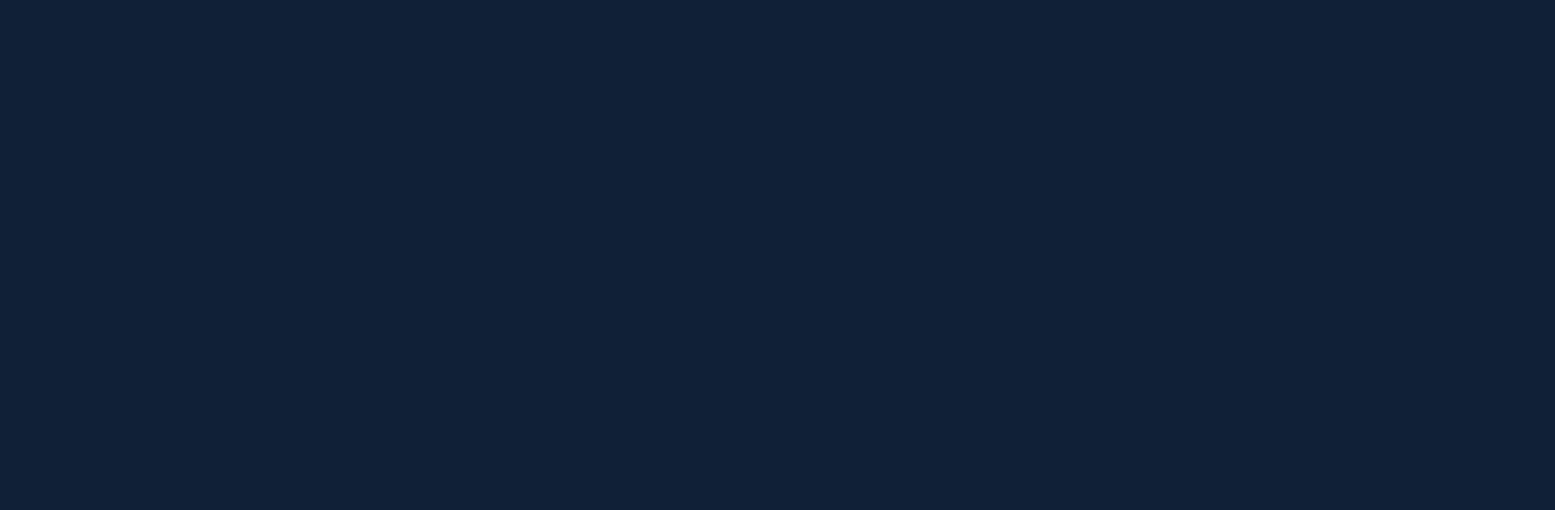
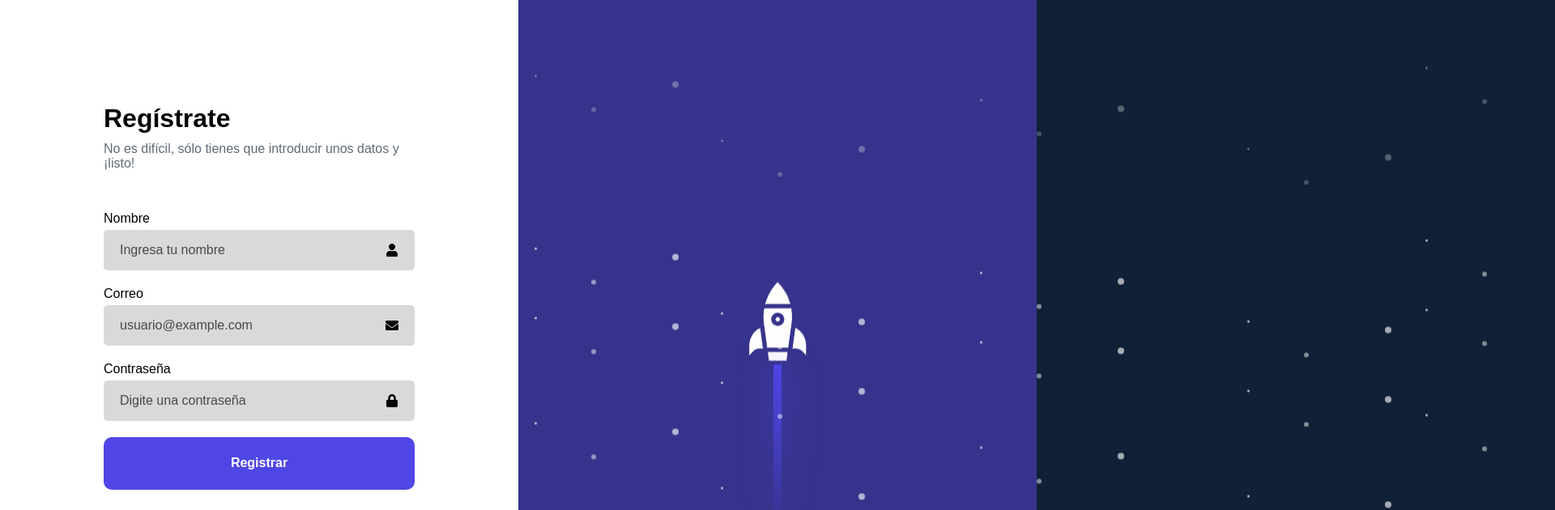
Before and after one commit to Felipemolina24/Taller-final-software-2, a React (Create React App) app in the folder chat/: page /register in a window 1280 px wide. Before the commit this address had no page. Shown: the top 630 px of the page at 81% size, 1920 px wide, since content can reach past the window. Built offline with nearby package versions, Linux system fonts and the light colour scheme.

Commit message:
validacion de datos

```diff
--- a/chat/package.json
+++ b/chat/package.json
@@ -10,6 +10,7 @@
     "react": "^18.2.0",
     "react-dom": "^18.2.0",
     "react-hook-form": "^7.51.0",
+    "react-icons": "^5.0.1",
     "react-router-dom": "^6.22.2",
     "react-scripts": "5.0.1",
     "web-vitals": "^2.1.4"
--- a/chat/src/App.js
+++ b/chat/src/App.js
@@ -12,7 +12,7 @@ function App() {
 
         <Routes>
           <Route path="/" element={<Login />} />
-          <Route path="/" element={<Register />} />
+          <Route path="/register" element={<Register />} />
           <Route path="/dashboard" element={<Dashboard />} />
         </Routes>
 
--- a/chat/src/api/auth.js
+++ b/chat/src/api/auth.js
@@ -3,3 +3,5 @@ import axios from "axios";
 const API_URL = "http://localhost:4000/api"
 
 export const loginRequest = (user) => axios.post(`${API_URL}/login`, user);
+
+export const registerRequest = (user) => axios.post(`${API_URL}/register`, user)
--- a/chat/src/context/AuthContext.jsx
+++ b/chat/src/context/AuthContext.jsx
@@ -1,5 +1,5 @@
 import { createContext, useState, useContext } from "react";
-import { loginRequest } from '../api/auth.js'
+import { loginRequest, registerRequest } from '../api/auth.js'
 //funcion para crear el contexto
 export const AuthContext = createContext();
 
@@ -22,20 +22,28 @@ export const AuthProvider = ({ children }) => {
     const login = async (user) => {
         try {
             const res = await loginRequest(user)
-            console.log(res.data);
             setUser(res.data)
             setIsAuthenticated(true)
         } catch (error) {
-            console.log(error);
             setError(error.response.data)
         }
 
     }
 
+    const registerUser = async (user) => {
+        try {
+            const res = await registerRequest(user)
+            setUser(res.data)
+            setIsAuthenticated(true)
+        } catch (error) {
+            setError(error.response.data)
+        }
+    }
+
 
 
     return (
-        <AuthContext.Provider value={{ user, login, isAuthenticated, error }}>
+        <AuthContext.Provider value={{ user, login, isAuthenticated, error, registerUser }}>
             {children}
         </AuthContext.Provider>
     )
--- a/chat/src/pages/login/login.css
+++ b/chat/src/pages/login/login.css
@@ -88,6 +88,7 @@
 }
 
 .checkbox-container {
+    padding: 5px;
     width: 100%;
     display: flex;
     flex-direction: row;
--- a/chat/src/pages/login/login.jsx
+++ b/chat/src/pages/login/login.jsx
@@ -2,7 +2,7 @@ import React, { useEffect } from 'react';
 import "./login.css";
 import { useForm } from 'react-hook-form'
 import { useAuth } from '../../context/AuthContext';
-import { useNavigate } from 'react-router-dom';
+import { useNavigate, Link } from 'react-router-dom';
 import { FaUser, FaLock } from "react-icons/fa";
 import Animated from "./animation/animated";
 
@@ -39,10 +39,13 @@ export default function Login() {
                     </p>
                     <div className="container-align">
                         <div className="inputs-container">
-                            <p>Correo</p>
+                            <p  >Correo</p>
                             <div className="input-box">
-                                <input type="text" {...register("email", {required: true})} placeholder="usuario@example.com" />
+                                <input type="text" {...register("email", { required: true })} placeholder="usuario@example.com" />
                                 <FaUser className="icon" />
+                                {errors.email && (
+                                    <p style={{ color: 'red' }} > El correo es obligatorio </p>
+                                )}
                             </div>
                         </div>
                         <div className="inputs-container">
@@ -51,14 +54,21 @@ export default function Login() {
                                 <a href="#" className="forms-links">
                                     Olvidaste tu contraseña?
                                 </a>
+
                             </div>
                             <div className="input-box">
                                 <input
                                     type="password"
-                                    {...register("password", {required: true})}
-                                    placeholder="Debe tener por lo menos 6 caracteres"
+                                    {...register("password", { required: true })}
+                                    placeholder="Digite su contraseña"
                                 />
                                 <FaLock className="icon" />
+                                    {
+                                        errors.password && (
+                                            <p style={{ color: 'red', padding: '5px' }}> La contraseña es obligatoria </p>
+                                        )
+                                    }
+
                             </div>
                         </div>
                         <div className="checkbox-container">
@@ -73,20 +83,20 @@ export default function Login() {
                         <button type="submit" id="login-btn">
                             Iniciar sesión
                         </button>
+
                         {
                             error.map((err, index) => (
-                                <div key={index}>
-                                    <span style={{ color: 'red' }}>{err}</span>
+                                <div key={index} >
+                                    <span style={{ color: 'red', fontWeight: 'semibold' }}>{err}</span>
                                 </div>
                             ))
                         }
+
                     </div>
 
                     <p style={{ textAlign: "center", width: "100%" }}>
                         No estas registrado?{" "}
-                        <a href="#" className="forms-links">
-                            Registrar
-                        </a>
+                        <Link to="/register" className="forms-links"> Registrar </Link>
                     </p>
                 </form>
             </div>
--- a/chat/src/pages/register/register.css
+++ b/chat/src/pages/register/register.css
@@ -75,7 +75,7 @@
 .input-box input {
     width: 100%;
     height: 100%;
-    background-color: #f3f4f6;
+    background-color: #dad9d9;
     border: none;
     border-radius: 5px;
     font-size: 16px;
@@ -84,7 +84,7 @@
 }
 
 .input-box input::placeholder {
-    color: #000000;
+    color: #484848;
 }
 
 .checkbox-container {
--- a/chat/src/pages/register/register.jsx
+++ b/chat/src/pages/register/register.jsx
@@ -2,13 +2,15 @@ import React, { useEffect } from 'react';
 import "./register.css";
 import { useForm } from 'react-hook-form'
 import { useAuth } from '../../context/AuthContext';
-import { useNavigate } from 'react-router-dom';
-import { FaUser, FaLock } from "react-icons/fa";
+import { useNavigate, Link } from 'react-router-dom';
+import { FaUser, FaLock, FaEnvelope } from "react-icons/fa";
 import AnimatedR from "./animationR/animatedR";
 
 export default function Register() {
     const { register, handleSubmit, formState: { errors } } = useForm();
-    const { register: registerUser, isAuthenticated, error } = useAuth();
+
+    const { registerUser, isAuthenticated, error } = useAuth();
+
     const navigate = useNavigate();
 
     useEffect(() => {
@@ -18,12 +20,7 @@ export default function Register() {
     });
 
     const onSubmit = handleSubmit(async (values) => {
-        try {
-            await registerUser(values);
-            navigate("/dashboard"); // Redirige al usuario a la página de inicio después del registro
-        } catch (error) {
-            console.error("Error en el registro:", error);
-        }
+        await registerUser(values);
     });
 
     return (
@@ -31,37 +28,61 @@ export default function Register() {
             <div className="wrapper-basic wrapper-left">
                 <form onSubmit={onSubmit} className="form">
                     <h3 className="title-register">Regístrate</h3>
+                    <p className="subtext-register">
+                        No es difícil, sólo tienes que introducir unos datos y ¡listo!
+                    </p>
                     <div className="container-align">
+                        <div className="inputs-container">
+                            <p>Nombre</p>
+                            <div className="input-box">
+                                <input type="text" {...register("usuario", { required: true })} placeholder="Ingresa tu nombre" />
+                                <FaUser className="icon" />
+                                {
+                                    errors.usuario && (
+                                        <p style={{ color: 'red' }} > El nombre es obligatorio </p>
+                                    )
+                                }
+                            </div>
+                        </div>
                         <div className="inputs-container">
                             <p>Correo</p>
                             <div className="input-box">
                                 <input type="text" {...register("email", { required: true })} placeholder="usuario@example.com" />
-                                <FaUser className="icon" />
+                                <FaEnvelope className="icon" />
+                                {
+                                    errors.email && (
+                                        <p style={{ color: 'red' }} > El correo es obligatorio </p>
+                                    )
+                                }
                             </div>
                         </div>
                         <div className="inputs-container">
                             <p>Contraseña</p>
                             <div className="input-box">
-                                <input type="password" {...register("password", { required: true })} placeholder="Debe tener por lo menos 6 caracteres" />
+                                <input type="password" {...register("password", { required: true })} placeholder="Digite una contraseña" />
                                 <FaLock className="icon" />
-                            </div>
-                        </div>
-                        <div className="inputs-container">
-                            <p>Confirmar Contraseña</p>
-                            <div className="input-box">
-                                <input type="password" {...register("confirmPassword", { required: true })} placeholder="Confirma tu contraseña" />
-                                <FaLock className="icon" />
+                                    {
+                                        errors.password && (
+                                            <p style={{ color: 'red' }} > La contraseña es obligatoria </p>
+                                        )
+                                    }
                             </div>
                         </div>
                         <button type="submit" id="register-btn">Registrar</button>
+
                         {
                             error.map((err, index) => (
-                                <div key={index}>
-                                    <span style={{ color: 'red' }}>{err}</span>
+                                <div key={index} style={{ padding: '5px' }}>
+                                    <span style={{ color: 'red', padding: '10px' }}>{err}</span>
                                 </div>
                             ))
                         }
+
                     </div>
+                    <p style={{ textAlign: "center", width: "100%" }}>
+                        Ya tienes una cuenta?{" "}
+                        <Link to="/" className="forms-links"> Inicia sesion </Link>
+                    </p>
                 </form>
             </div>
             <div className="wrapper-basic wrapper-right">
```
Also changed, not shown: 1 other file (tests, documents, lock files or other folders).
